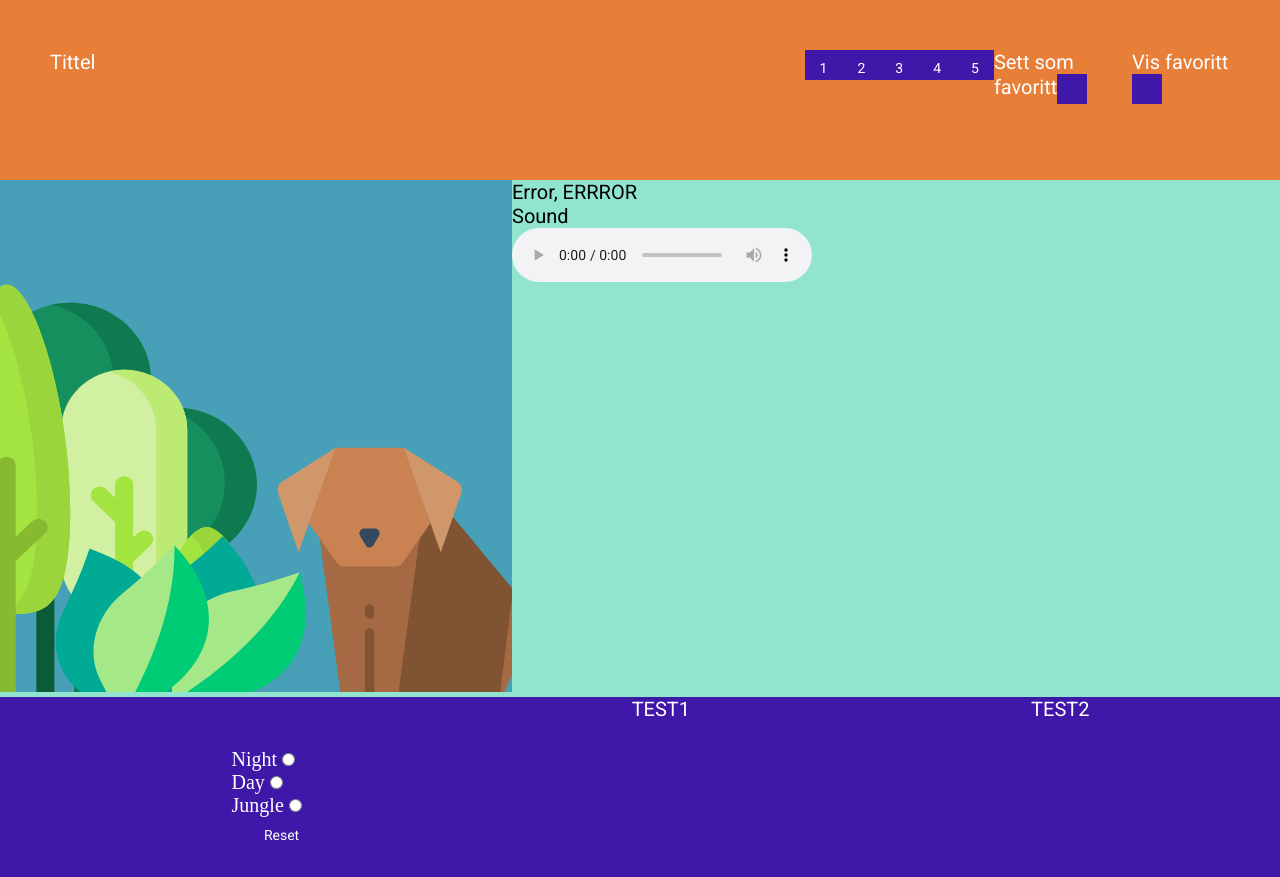
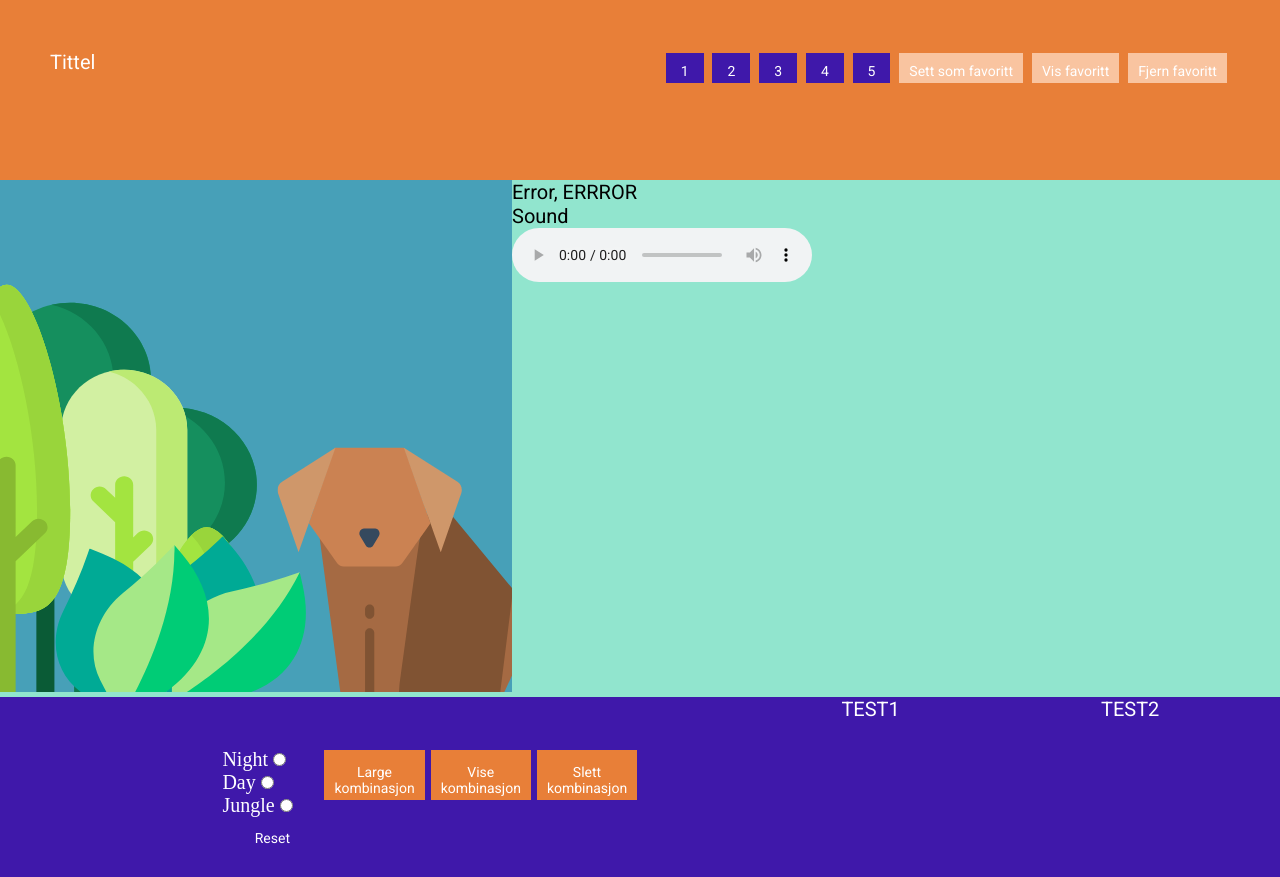
Before and after one commit to giskenf/it2810-prosjekt-2, a React (Create React App) app in the folder my-app/: page / in a window 1280 px wide. Built offline with nearby package versions, Linux system fonts and the light colour scheme; no server answers.

Commit message:
Fixed localStorage and added sessionStorage #12

```diff
--- a/my-app/src/components/Footer.css
+++ b/my-app/src/components/Footer.css
@@ -34,3 +34,14 @@
     color: white;
     font-family: "Candara Light";
 }
+
+.buttons{
+    font-family: 'Roboto', sans-serif;
+    font-size: var(--font-tiny);
+    background-color: var(--sec-orange-color);
+    border: none;
+    color: white;
+    padding: 10px 10px 0 10px;
+    margin: 3px 3px 3px 3px;
+    height: 50px;
+}
--- a/my-app/src/components/Footer.tsx
+++ b/my-app/src/components/Footer.tsx
@@ -1,6 +1,7 @@
 import React, {useContext, useState} from 'react';
 import './Footer.css'
-import {RadioButton} from './RadioButton'
+import {RadioButton} from './RadioButton';
+import {SessionStore} from './SessionStore';
 import {GlobalContext} from "./GlobalProvider";
 
 
@@ -17,6 +18,7 @@ export const Footer: React.FC = () => {
                     <div className="break"></div>
                     <nav className="Nav">
                         <RadioButton/>
+                        <SessionStore/>
                     </nav>
                 </div>
                 <div>TEST1</div>
--- a/my-app/src/components/Header.css
+++ b/my-app/src/components/Header.css
@@ -14,7 +14,6 @@
     background-color: white;
 }
 
-
 .NavArea{
     margin: 0;
     padding: 50px 0;
@@ -23,7 +22,7 @@
 }
 
 .Nav{
-    width: 60%;
+    width: 100%;
     height: 80px;
     display: flex;
     flex-direction: row;
@@ -40,3 +39,14 @@
     flex-basis: 100%;
     height: 0;
 }
+
+.StoreButton{
+    font-family: 'Roboto', sans-serif;
+    font-size: var(--font-tiny);
+    background-color: var(--third-paleorange-color);
+    border: none;
+    color: white;
+    padding: 10px 10px 10px 10px;
+    margin: 3px 3px 3px 3px;
+    height: 30px;
+}
--- a/my-app/src/components/SessionStore.tsx
+++ b/my-app/src/components/SessionStore.tsx
@@ -0,0 +1,46 @@
+import React, {useState, useContext, useEffect} from "react";
+import './Footer.css';
+import {GlobalContext} from "./GlobalProvider";
+
+export function SessionStore(props: any){
+    const {themeProvider} = useContext(GlobalContext);
+    //const {songProvider} = useContext(GlobalContext);  /Må gjøre det samme bare for songProvider
+    const [value, setValue] = useState(false);
+    const [value2, setValue2] = useState(false);
+
+    if (value){
+        //console.log(themeProvider.selectedTheme);
+        if(themeProvider.selectedTheme == 1){
+            window.alert("Du har ikke valgt et tema!");
+        }
+        sessionStorage.setItem('theme' , themeProvider.selectedTheme);
+        setValue(false);
+    }
+
+    if (value2){
+        const theme = sessionStorage.getItem('theme');
+        if(theme == '1'){
+            window.alert("Du har ikke valgt en kombinasjon!");
+        }
+        themeProvider.setSelectedTheme(theme);
+        setValue2(false);
+    }
+
+    function removeStorage(){
+        sessionStorage.clear();
+    }
+
+    return(
+        <>
+            <div>
+                <button className="buttons"  onClick={()=>setValue(true)}>Large kombinasjon</button>
+            </div>
+            <div>
+                <button className="buttons"  onClick={()=>setValue2(true)}>Vise kombinasjon</button>
+            </div>
+            <div>
+                <button className="buttons"  onClick={()=>removeStorage()}>Slett kombinasjon</button>
+            </div>
+        </>
+    )
+}
--- a/my-app/src/components/Store.tsx
+++ b/my-app/src/components/Store.tsx
@@ -6,35 +6,40 @@ export function Store(props: any){
     const {buttonProvider} = useContext(GlobalContext);
     const [value, setValue] = useState(false);
     const [value2, setValue2] = useState(false);
-    const [stored,setStored] = useState<string|null>('');
-    const num = Number(stored)
-    localStorage.setItem('item' , buttonProvider.selectedOption)
 
     if (value){
-        setStored(localStorage.getItem('item'));
-        console.log("Favoritt: ", stored);
+        localStorage.setItem('item' , buttonProvider.selectedOption)
         setValue(false);
     }
 
     if (value2){
-        if(num == 0){
+        const item = localStorage.getItem('item');
+        console.log("item: ", item);
+        if(item == null){
             window.alert("Du har ikke valgt en favoritt!");
         }
-        else{
-            //console.log("NUM: ", num);
-            buttonProvider.setSelectedOption(num);
-            }
+        buttonProvider.setSelectedOption(Number(item));
         setValue2(false);
         }
+
+    function removeFav(){
+        localStorage.clear();
+    }
 
 
     return(
         <>
-            <div>Sett som favoritt
-                <button className="NavButton"  value={"Sett som favoritt"} onClick={()=>setValue(true)}/>
+            <div>
+                <button className="StoreButton"  value={"Sett som favoritt"} onClick={()=>setValue(true)}>
+                    Sett som favoritt</button>
             </div>
-            <div>Vis favoritt
-                <button className="NavButton"  value={"Vis favoritt"} onClick={()=>setValue2(true)}/>
+            <div>
+                <button className="StoreButton"  value={"Vis favoritt"} onClick={()=>setValue2(true)}>
+                    Vis favoritt</button>
+            </div>
+            <div>
+                <button className="StoreButton"  value={"Fjern favoritt"} onClick={()=>removeFav()}>
+                    Fjern favoritt</button>
             </div>
         </>
     )
--- a/my-app/src/components/TabsBar.css
+++ b/my-app/src/components/TabsBar.css
@@ -5,5 +5,6 @@
     border: none;
     color: white;
     padding: 10px 15px;
+    margin: 3px 3px 3px 3px;
     height: 30px;
 }
```
